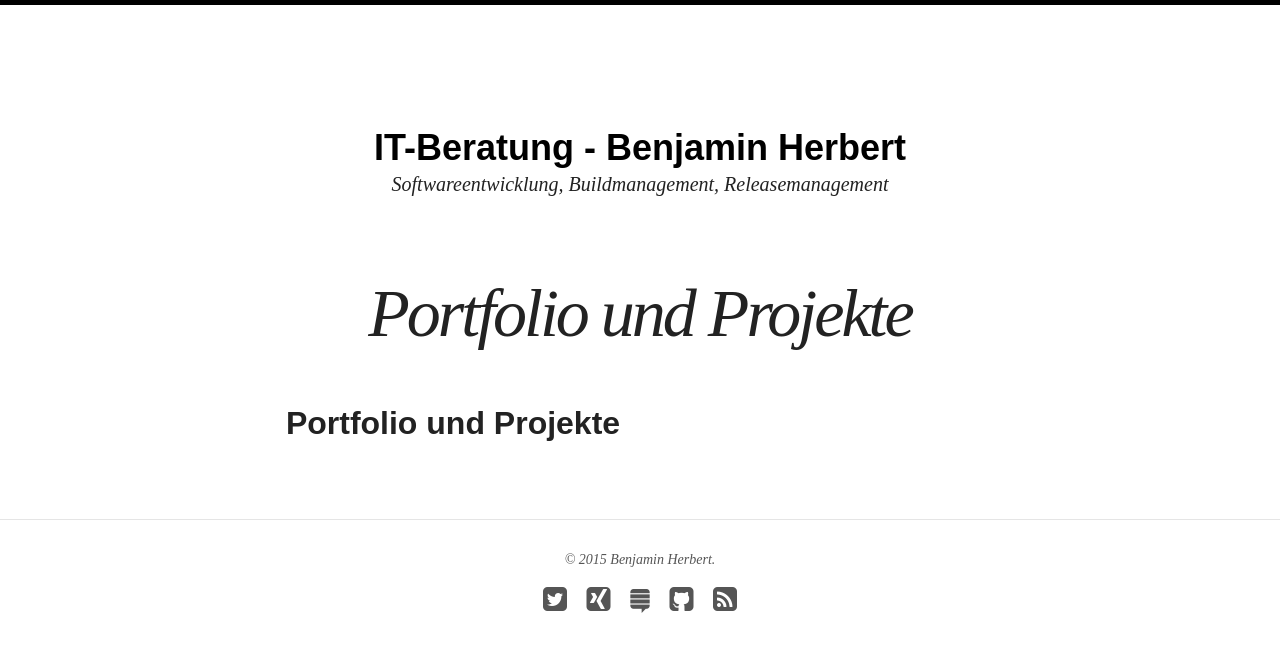
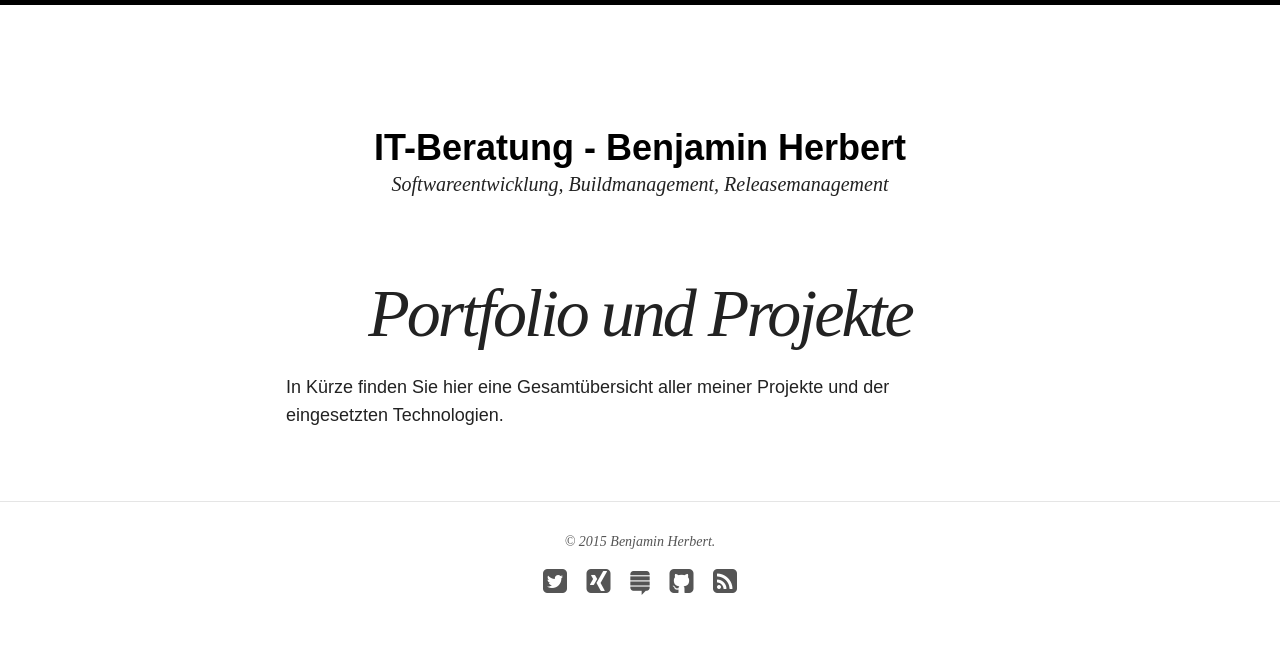
Before and after one commit to BenjaminHerbert/BenjaminHerbert.github.io, a Jekyll site: the page built from portfolio/index.md, in a window 1280 px wide. Shown: the top 652 px of the page. Built offline with Jekyll 4.4.1, drawn with Linux system fonts in a browser that asks for light colours; nearby versions of some CDN libraries.

Commit message:
Setting placeholder for portfolio

```diff
--- a/portfolio/index.md
+++ b/portfolio/index.md
@@ -8,4 +8,4 @@ image:
 share: true
 ---
 
-## Portfolio und Projekte
+In Kürze finden Sie hier eine Gesamtübersicht aller meiner Projekte und der eingesetzten Technologien.
```
